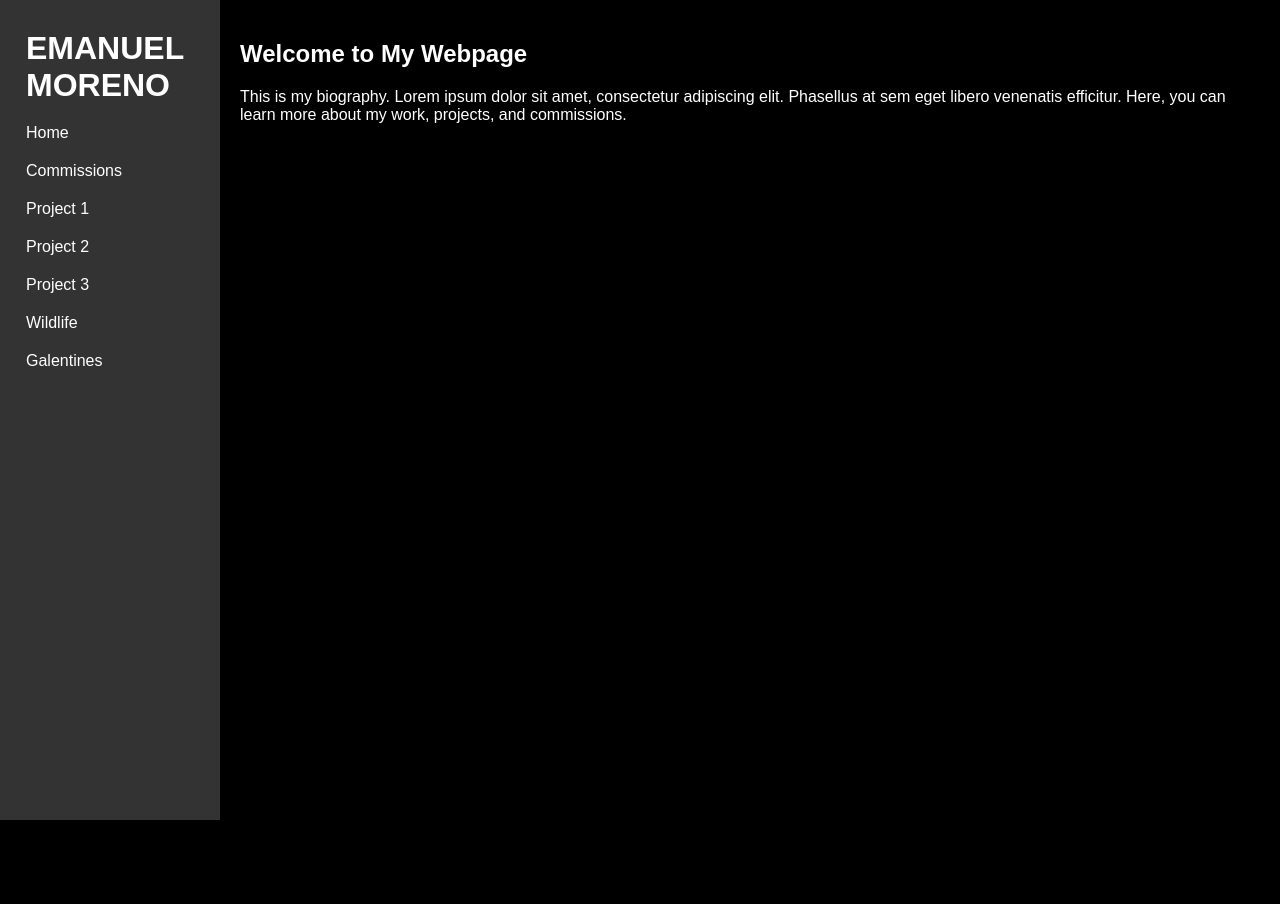
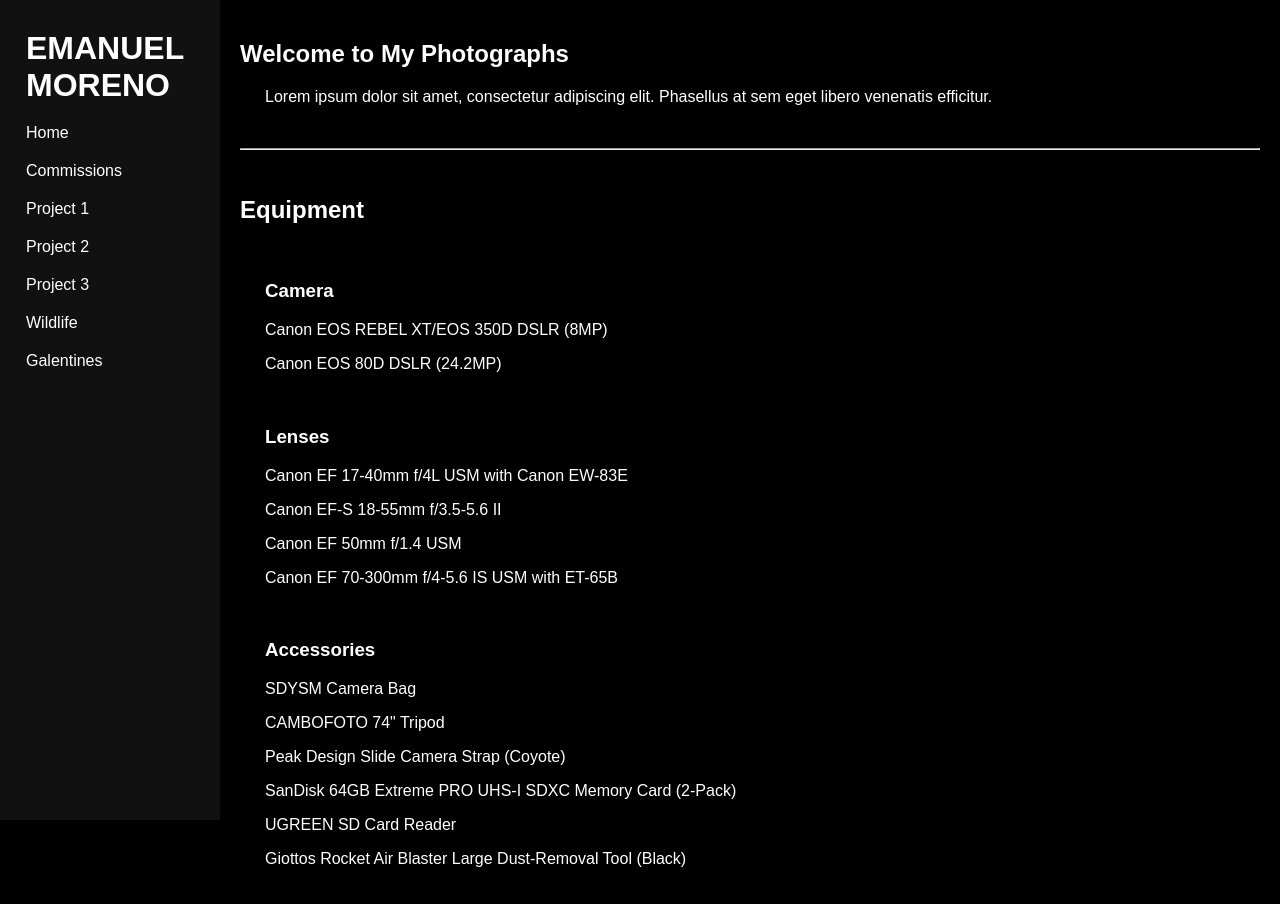
Before and after one commit to EdibleTwix/emanuelmorenophotography, a plain HTML site: page index.html in a window 1280 px wide. Before the commit the page ends 800 px from the top, so only its background shows below. Drawn offline with Linux system fonts and the light colour scheme; a script that the page names is missing.

Commit message:
index equipment

```diff
--- a/index.html
+++ b/index.html
@@ -24,8 +24,28 @@
         <main class="content">
             <section id="home">
                 <div>
-                    <h1>Welcome to My Webpage</h1>
-                    <p>This is my biography. Lorem ipsum dolor sit amet, consectetur adipiscing elit. Phasellus at sem eget libero venenatis efficitur. Here, you can learn more about my work, projects, and commissions.</p>
+                    <h1>Welcome to My Photographs</h1>
+                    <p class="ind">Lorem ipsum dolor sit amet, consectetur adipiscing elit. Phasellus at sem eget libero venenatis efficitur.</p>
+                    <br><hr><br>
+                    <h2>Equipment</h2>
+                    <br>
+                    <h3 class="ind">Camera</h3>
+                    <p class="ind">Canon EOS REBEL XT/EOS 350D DSLR (8MP)</p>
+                    <p class="ind">Canon EOS 80D DSLR (24.2MP)</p>
+                    <br>
+                    <h3 class="ind">Lenses</h3>
+                    <p class="ind">Canon EF 17-40mm f/4L USM with Canon EW-83E</p>
+                    <p class="ind">Canon EF-S 18-55mm f/3.5-5.6 II</p>
+                    <p class="ind">Canon EF 50mm f/1.4 USM</p>
+                    <p class="ind">Canon EF 70-300mm f/4-5.6 IS USM with ET-65B</p>
+                    <br>
+                    <h3 class="ind">Accessories</h3>
+                    <p class="ind">SDYSM Camera Bag</p>
+                    <p class="ind">CAMBOFOTO 74" Tripod</p>
+                    <p class="ind">Peak Design Slide Camera Strap (Coyote)</p>
+                    <p class="ind">SanDisk 64GB Extreme PRO UHS-I SDXC Memory Card (2-Pack)</p>
+                    <p class="ind">UGREEN SD Card Reader</p>
+                    <p class="ind">Giottos Rocket Air Blaster Large Dust-Removal Tool (Black)</p>
                 </div>
             </section>
         </main>
--- a/styles.css
+++ b/styles.css
@@ -14,7 +14,7 @@ body {
 
 .sidebar {
     width: 200px;
-    background-color: #333;
+    background-color: #111;
     padding: 10px;
     position: fixed;
     height: 100%;
@@ -53,8 +53,12 @@ body {
     width: 100%;
 }
 
-p, h1, h2 {
+p, h1, h2, h3 {
     color: white;
+}
+
+.ind {
+    margin-left: 25px;
 }
 
 .gallery {
```
Also changed, not shown: commissions.html (+1 -1 lines).
